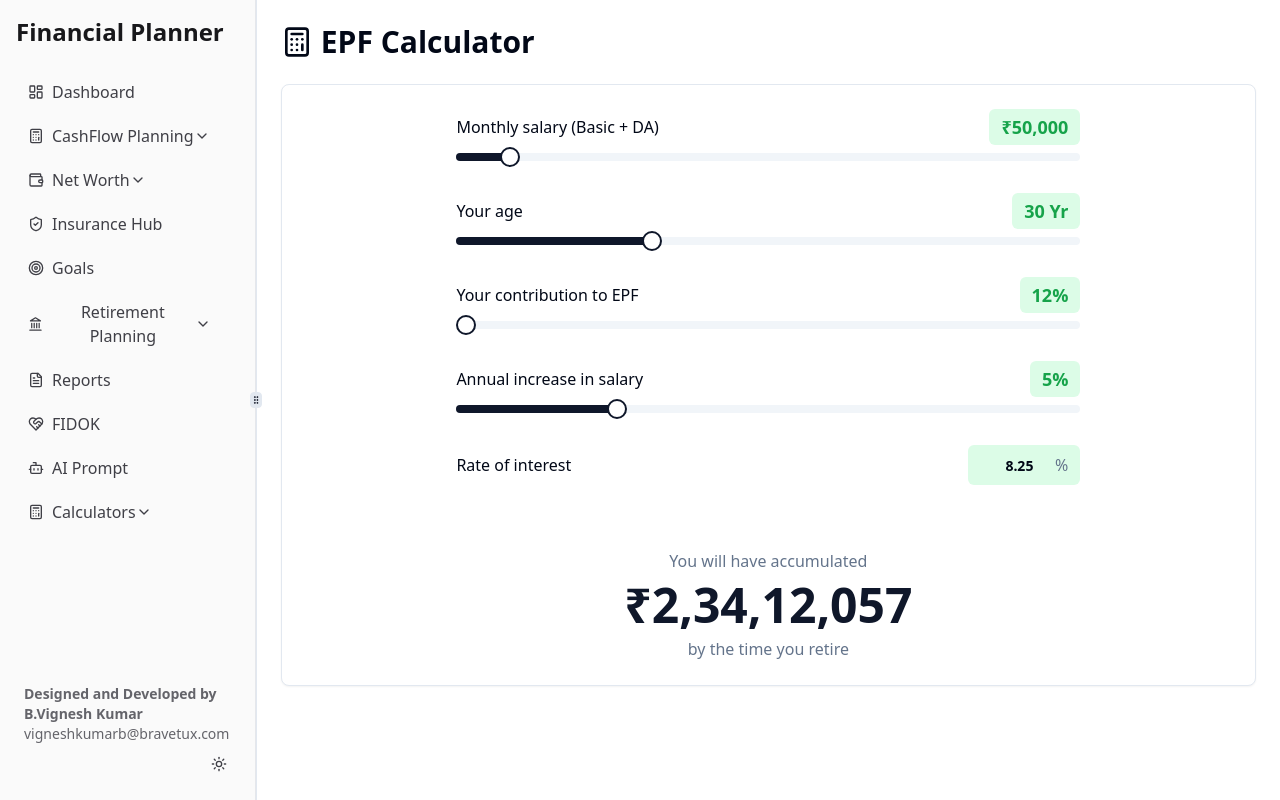
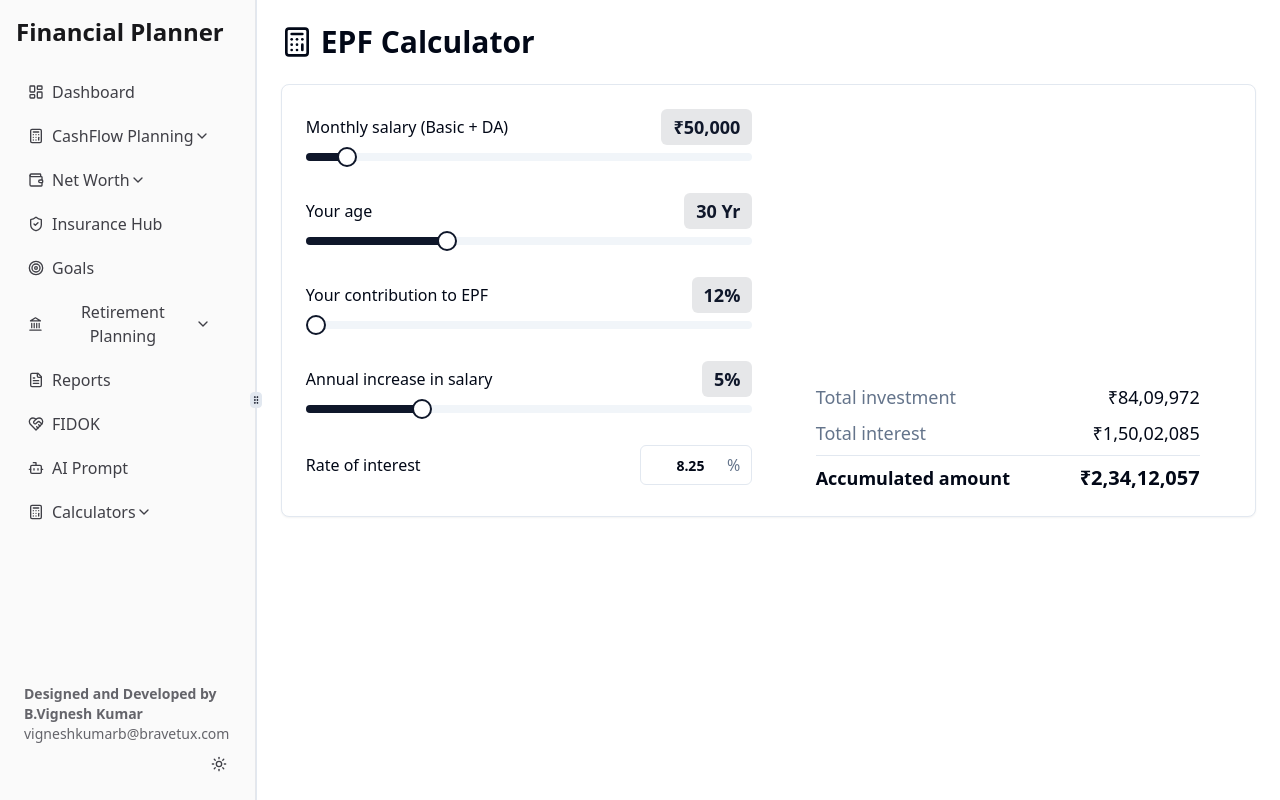
Before and after one commit to bravetux/Finance.AI, a React (Vite) app: page /dashboard/epf-calculator in a window 1280 px wide. Built offline with nearby package versions, Linux system fonts and the light colour scheme.

Commit message:
[dyad] Added chart to EPF calculator - wrote 1 file(s)

```diff
--- a/src/pages/EPFCalculator.tsx
+++ b/src/pages/EPFCalculator.tsx
@@ -5,6 +5,7 @@ import { Card, CardContent } from "@/components/ui/card";
 import { Slider } from "@/components/ui/slider";
 import { Input } from "@/components/ui/input";
 import { Calculator } from "lucide-react";
+import { PieChart, Pie, Cell, ResponsiveContainer, Legend } from "recharts";
 
 const EPFCalculator: React.FC = () => {
   const [monthlySalary, setMonthlySalary] = useState(50000);
@@ -14,23 +15,39 @@ const EPFCalculator: React.FC = () => {
   const [interestRate, setInterestRate] = useState(8.25);
   const retirementAge = 58;
 
-  const accumulatedAmount = useMemo(() => {
+  const { accumulatedAmount, totalInvestment, totalInterest } = useMemo(() => {
     let balance = 0;
     let currentMonthlySalary = monthlySalary;
+    let totalInvested = 0;
     const yearsToRetire = retirementAge - age;
 
-    if (yearsToRetire <= 0) return 0;
+    if (yearsToRetire <= 0) {
+      return { accumulatedAmount: 0, totalInvestment: 0, totalInterest: 0 };
+    }
 
     for (let i = 0; i < yearsToRetire; i++) {
-      // Assuming employer matches the employee's contribution for this calculation
       const annualContribution = currentMonthlySalary * 12 * (contribution / 100) * 2;
+      totalInvested += annualContribution;
       const interest = balance * (interestRate / 100);
       balance += interest + annualContribution;
-      currentMonthlySalary *= (1 + salaryIncrease / 100);
+      currentMonthlySalary *= 1 + salaryIncrease / 100;
     }
 
-    return balance;
+    const interestEarned = balance - totalInvested;
+
+    return {
+      accumulatedAmount: balance,
+      totalInvestment: totalInvested,
+      totalInterest: interestEarned,
+    };
   }, [monthlySalary, age, contribution, salaryIncrease, interestRate]);
+
+  const chartData = [
+    { name: "Total investment", value: totalInvestment },
+    { name: "Total interest", value: totalInterest },
+  ];
+
+  const COLORS = ["#C7D2FE", "#4F46E5"];
 
   const formatCurrency = (value: number) => {
     return `₹${value.toLocaleString("en-IN", { maximumFractionDigits: 0 })}`;
@@ -44,13 +61,13 @@ const EPFCalculator: React.FC = () => {
       </h1>
 
       <Card>
-        <CardContent className="pt-6 max-w-2xl mx-auto">
+        <CardContent className="pt-6 grid md:grid-cols-2 gap-8">
           <div className="space-y-8">
             {/* Monthly Salary */}
             <div>
               <div className="flex justify-between items-center mb-2">
                 <label className="font-medium">Monthly salary (Basic + DA)</label>
-                <span className="text-lg font-bold text-green-600 bg-green-100 dark:bg-green-900/50 px-3 py-1 rounded-md">
+                <span className="text-lg font-bold text-primary bg-primary/10 px-3 py-1 rounded-md">
                   {formatCurrency(monthlySalary)}
                 </span>
               </div>
@@ -67,7 +84,7 @@ const EPFCalculator: React.FC = () => {
             <div>
               <div className="flex justify-between items-center mb-2">
                 <label className="font-medium">Your age</label>
-                <span className="text-lg font-bold text-green-600 bg-green-100 dark:bg-green-900/50 px-3 py-1 rounded-md">
+                <span className="text-lg font-bold text-primary bg-primary/10 px-3 py-1 rounded-md">
                   {age} Yr
                 </span>
               </div>
@@ -84,7 +101,7 @@ const EPFCalculator: React.FC = () => {
             <div>
               <div className="flex justify-between items-center mb-2">
                 <label className="font-medium">Your contribution to EPF</label>
-                <span className="text-lg font-bold text-green-600 bg-green-100 dark:bg-green-900/50 px-3 py-1 rounded-md">
+                <span className="text-lg font-bold text-primary bg-primary/10 px-3 py-1 rounded-md">
                   {contribution}%
                 </span>
               </div>
@@ -101,7 +118,7 @@ const EPFCalculator: React.FC = () => {
             <div>
               <div className="flex justify-between items-center mb-2">
                 <label className="font-medium">Annual increase in salary</label>
-                <span className="text-lg font-bold text-green-600 bg-green-100 dark:bg-green-900/50 px-3 py-1 rounded-md">
+                <span className="text-lg font-bold text-primary bg-primary/10 px-3 py-1 rounded-md">
                   {salaryIncrease}%
                 </span>
               </div>
@@ -123,20 +140,47 @@ const EPFCalculator: React.FC = () => {
                     type="number"
                     value={interestRate}
                     onChange={(e) => setInterestRate(Number(e.target.value))}
-                    className="pr-8 text-right font-bold bg-green-100 dark:bg-green-900/50 border-none"
+                    className="pr-8 text-right font-bold"
                   />
                   <span className="absolute right-3 top-1/2 -translate-y-1/2 text-muted-foreground">%</span>
                 </div>
               </div>
             </div>
+          </div>
 
-            {/* Result */}
-            <div className="text-center pt-8">
-              <p className="text-muted-foreground">You will have accumulated</p>
-              <p className="text-4xl md:text-5xl font-bold text-primary my-2">
-                {formatCurrency(accumulatedAmount)}
-              </p>
-              <p className="text-muted-foreground">by the time you retire</p>
+          <div className="flex flex-col items-center">
+            <ResponsiveContainer width="100%" height={250}>
+              <PieChart>
+                <Pie
+                  data={chartData}
+                  cx="50%"
+                  cy="50%"
+                  innerRadius={80}
+                  outerRadius={100}
+                  fill="#8884d8"
+                  paddingAngle={5}
+                  dataKey="value"
+                >
+                  {chartData.map((entry, index) => (
+                    <Cell key={`cell-${index}`} fill={COLORS[index % COLORS.length]} />
+                  ))}
+                </Pie>
+                <Legend iconType="circle" />
+              </PieChart>
+            </ResponsiveContainer>
+            <div className="w-full max-w-sm mt-6 space-y-2 text-lg">
+              <div className="flex justify-between">
+                <span className="text-muted-foreground">Total investment</span>
+                <span className="font-medium">{formatCurrency(totalInvestment)}</span>
+              </div>
+              <div className="flex justify-between">
+                <span className="text-muted-foreground">Total interest</span>
+                <span className="font-medium">{formatCurrency(totalInterest)}</span>
+              </div>
+              <div className="flex justify-between border-t pt-2 mt-2">
+                <span className="font-bold">Accumulated amount</span>
+                <span className="font-bold text-xl">{formatCurrency(accumulatedAmount)}</span>
+              </div>
             </div>
           </div>
         </CardContent>
```
